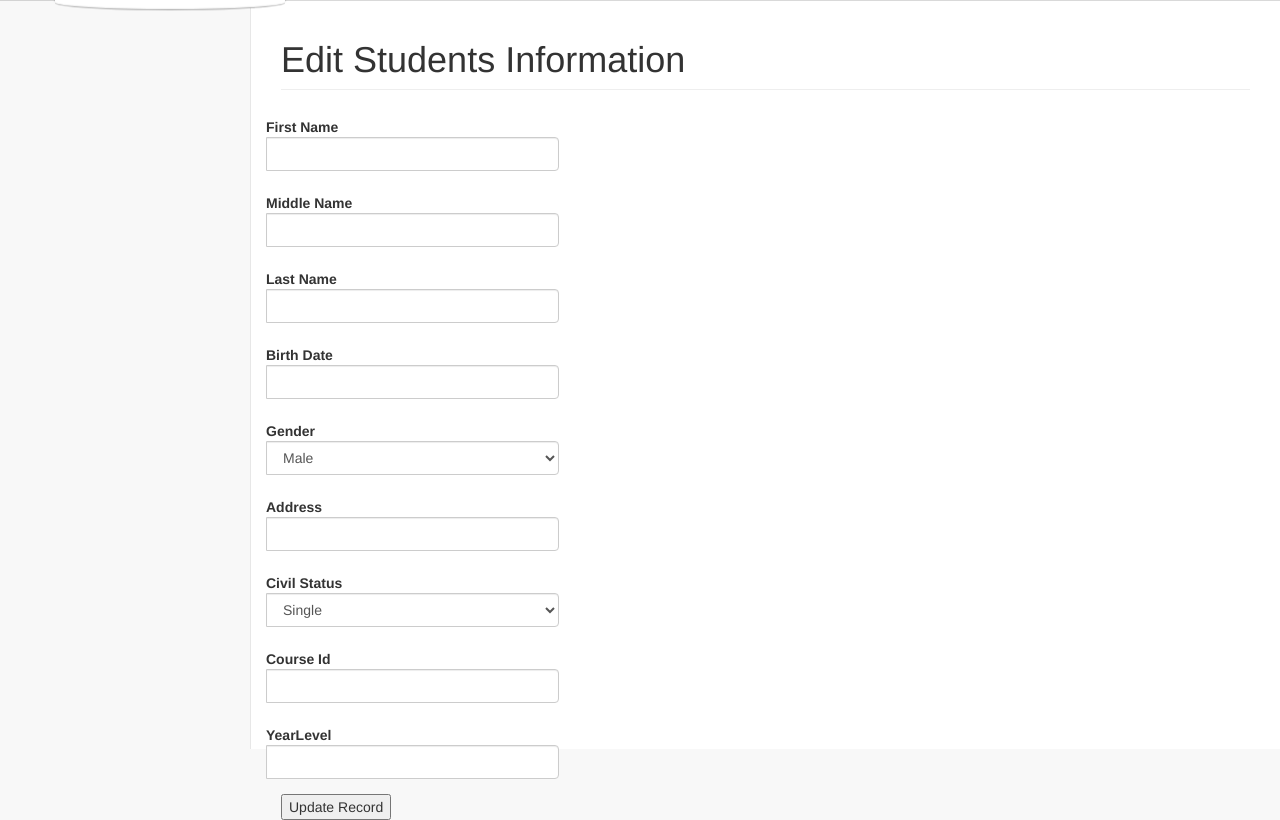
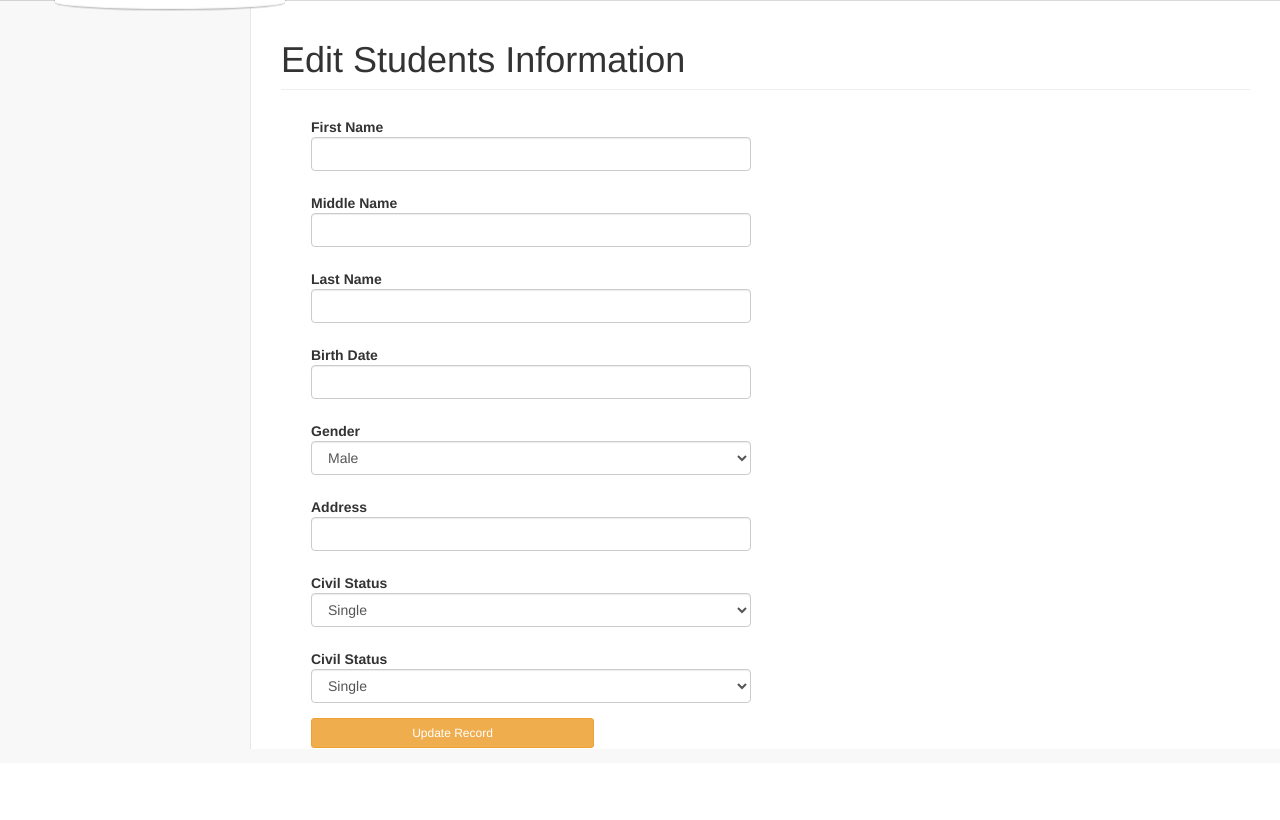
Before and after one commit to kamsison/Enrolment, a PHP site: template templates/students/edit.twig in a window 1280 px wide; the page is wider, and only the part inside the window is pictured. Shown: the part 70-890 px from the top of that part. After the commit the page ends 819 px from the top of that part, so only its background shows below. Run offline with PHP 8.4, Linux system fonts and the light colour scheme; the template is opened without the code that fills it, so the values that code supplies are empty; some libraries are stand-ins or nearby versions.

Commit message:
update file

```diff
--- a/templates/students/edit.twig
+++ b/templates/students/edit.twig
@@ -19,41 +19,47 @@
                     <div class="col-lg-12">
 
                         <div class="row">
-                            <div class="input-group row">
+                        <div class="col-sm-12">
+
                                 <form class="form form-horizontal" enctype="multipart/form-data" role="form" method="post" action="/Enrolment/students/update">
                                 <input type="hidden" name="id" value="{% if student %}{{ student.id }}{% endif %}">
                                     <div class="col-lg-12">
 
                                         <div class="form-group">
+                                            <div class="col-sm-6">
                                             <label class="control-label">First Name</label>
                                             <input type="text" class="form-control" id="first_name" name="first_name" value="{% if student %}{{ student.first_name }}{% endif %}">
-
-
-                                        </div>
+                                        </div></div>
                                         <div class="form-group">
+                                            <div class="col-sm-6">
                                             <label class="control-label">Middle Name</label>
                                             <input type="text" class="form-control" id="middle_name" name="middle_name" value="{% if student %}{{ student.middle_name }}{% endif %}">
-                                        </div>
+                                        </div></div>
                                         <div class="form-group">
+                                            <div class="col-sm-6">
                                             <label class="control-label">Last Name</label>
                                             <input type="text" class="form-control" id="last_name" name="last_name" value="{% if student %}{{ student.last_name }}{% endif %}">
-                                        </div>
+                                        </div></div>
                                         <div class="form-group">
+                                            <div class="col-sm-6">
                                             <label class="control-label">Birth Date</label>
                                             <input type="text" class="form-control" id="birth_date" name="birth_date" value="{% if student %}{{ student.birth_date }}{% endif %}">
-                                        </div>
+                                        </div></div>
                                         <div class="form-group">
+                                            <div class="col-sm-6">
                                             <label class="control-label">Gender</label>
                                             <select id="gender" class="form-control" name="gender">
                                                 <option value="Male" {% if student.gender == "Male" %}selected{% endif %}>Male</option>
                                                 <option value="Female" {% if student.gender == "Female" %}selected{% endif %}>Female</option>
                                             </select>
-                                        </div>
+                                        </div></div>
                                         <div class="form-group">
+                                            <div class="col-sm-6">
                                             <label class="control-label">Address</label>
                                             <input type="text" class="form-control" id="address" name="address" value="{% if student %}{{ student.address }}{% endif %}">
-                                        </div>
+                                        </div></div>
                                         <div class="form-group">
+                                            <div class="col-sm-6">
                                             <label class="control-label">Civil Status</label>
                                             <select id="civil_status_id"  class="form-control" name="civil_status_id" value="{% if student %}{{ student.civil_status_id }}{% endif %}">
                                                 <option value="Single" {% if student.civil_status_id == "Single" %}selected{% endif %}>Single</option>
@@ -61,18 +67,22 @@
                                                 <option value="Divorced" {% if student.civil_status_id == "Divorced" %}selected{% endif %}>Divorced</option>
                                                 <option value="Widowed" {% if student.civil_status_id == "Widowed" %}selected{% endif %}>Widowed</option>
                                             </select>
-                                        </div>
+                                        </div></div>
                                         <div class="form-group">
-                                            <label class="control-label">Course Id</label>
-                                            <input type="text" class="form-control" id="course_id"  name="course_id" value="{% if student %}{{ student.course_id }}{% endif %}">
-                                        </div>
-                                        <div class="form-group">
-                                            <label class="control-label">YearLevel</label>
-                                            <input type="text" class="form-control" id="year_level" name="year_level" value="{% if student %}{{ student.year_level }}{% endif %}">
-                                        </div>
+                                            <div class="col-sm-6">
+                                                <label class="control-label">Civil Status</label>
+                                                <select id="civil_status_id" name="civil_status_id" class="form-control">
+                                                    <option value="Single" {% if student.civil_status_id == "Single" %}selected{% endif %}>Single</option>
+                                                    <option value="Married" {% if student.civil_status_id == "Married" %}selected{% endif %}>Married</option>
+                                                    <option value="Divorced" {% if student.civil_status_id == "Divorced" %}selected{% endif %}>Divorced</option>
+                                                    <option value="Widowed" {% if student.civil_status_id == "Widowed" %}selected{% endif %}>Widowed</option>
+                                                </select>
+                                            </div></div>
 
-                                <input type="submit" name="submit" value="Update Record" />
-                            </form>
+                                <div class="form-group">
+                                <div class="col-lg-4">
+                                    <input type="submit" class="btn btn-warning btn-sm btn-block" name="submit" value="Update Record" />
+                                </div>
                                 </div>
                             <?php
 
--- a/templates/students/index.twig
+++ b/templates/students/index.twig
@@ -18,7 +18,7 @@
                         </div>
                     {% endif %}
                     <div class="col-lg-12">
-                        <a class="btn btn-warning btn-s" href="/Enrolment/students/add" role="button">Add New</a>
+
                         <div class="row">
                             </div>
 
```
Also changed, not shown: templates/students/add.twig (+25 -20 lines).
